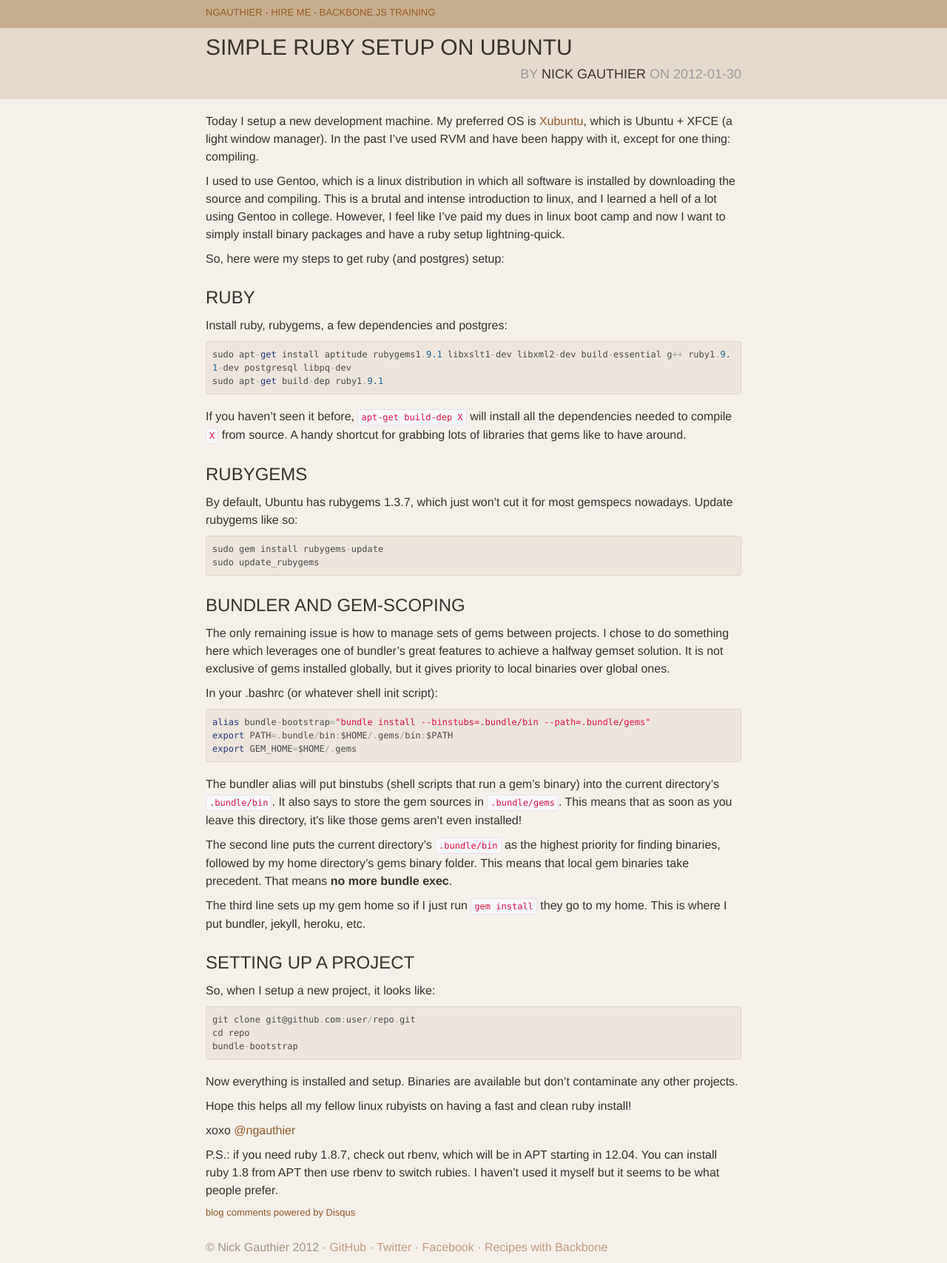
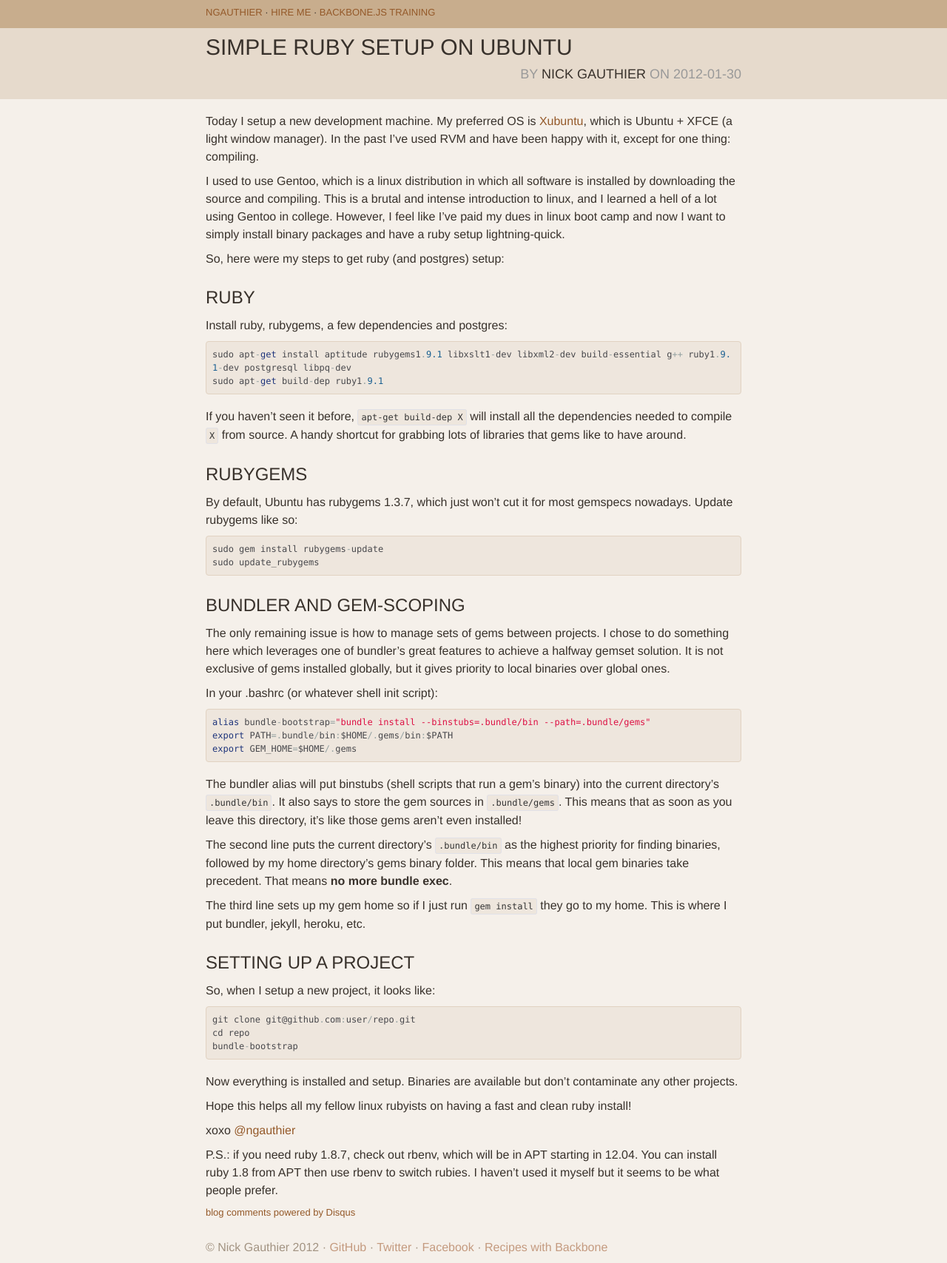
Before and after one commit to ngauthier/ngauthier.github.com, a Jekyll site: the page built from _posts/2012-01-30-simple-ruby-on-ubuntu.md, in a window 1280 px wide. Shown: the whole page at 74% size. Built offline with Jekyll 4.4.1, drawn with Linux system fonts in a browser that asks for light colours; Markdown is read by kramdown in place of the engine named in the settings; comment, search, counter and statistics services are not loaded.

Commit message:
update `code` style

```diff
--- a/stylesheets/ngauthier.css
+++ b/stylesheets/ngauthier.css
@@ -101,6 +101,11 @@ code, pre {
   font-family: Menlo, Monaco, "Bitstream Vera Sans Mono", "Inconsolata", "Courier New", monospace;
 }
 
+code {
+  color: #333;
+  background: #eee6dd;
+}
+
 .hero-unit {
   background-color: #e6dacc;
   -webkit-border-radius: 0px;
```
